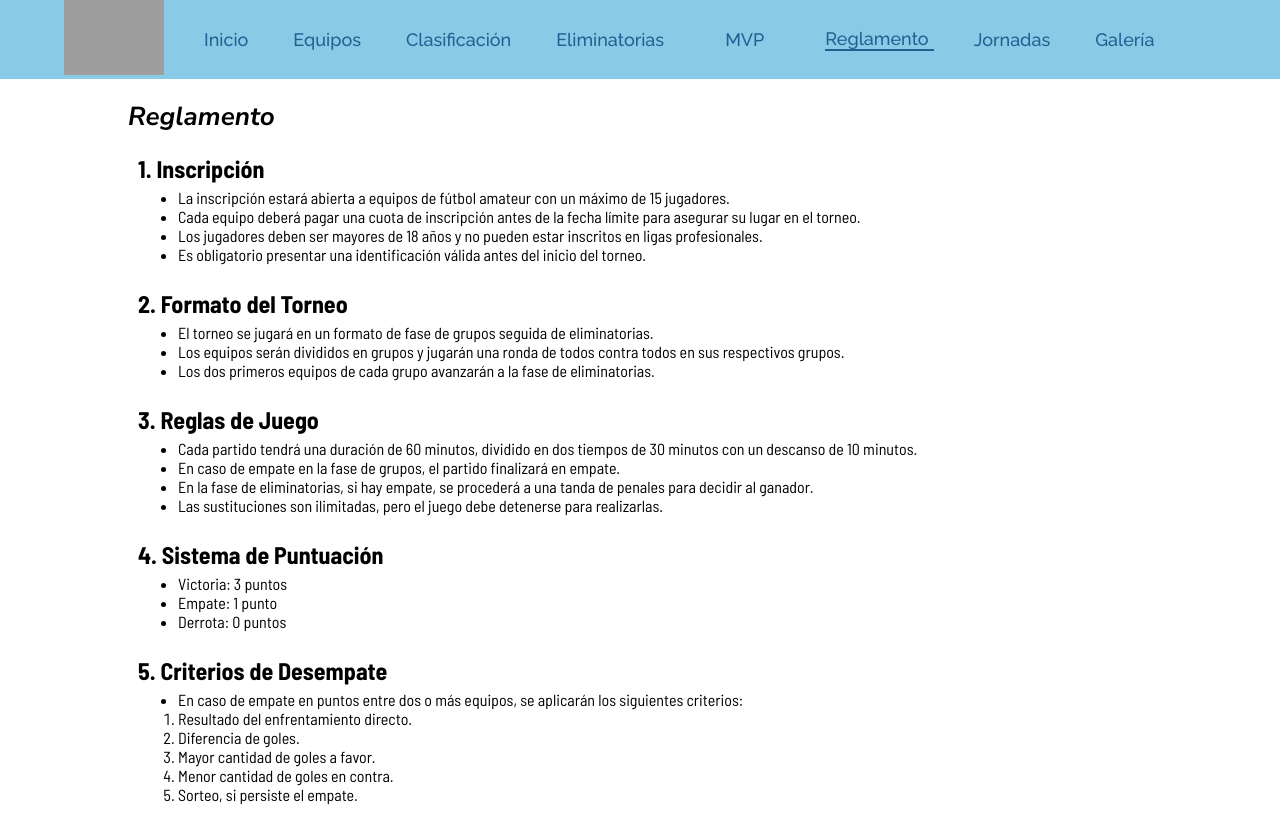
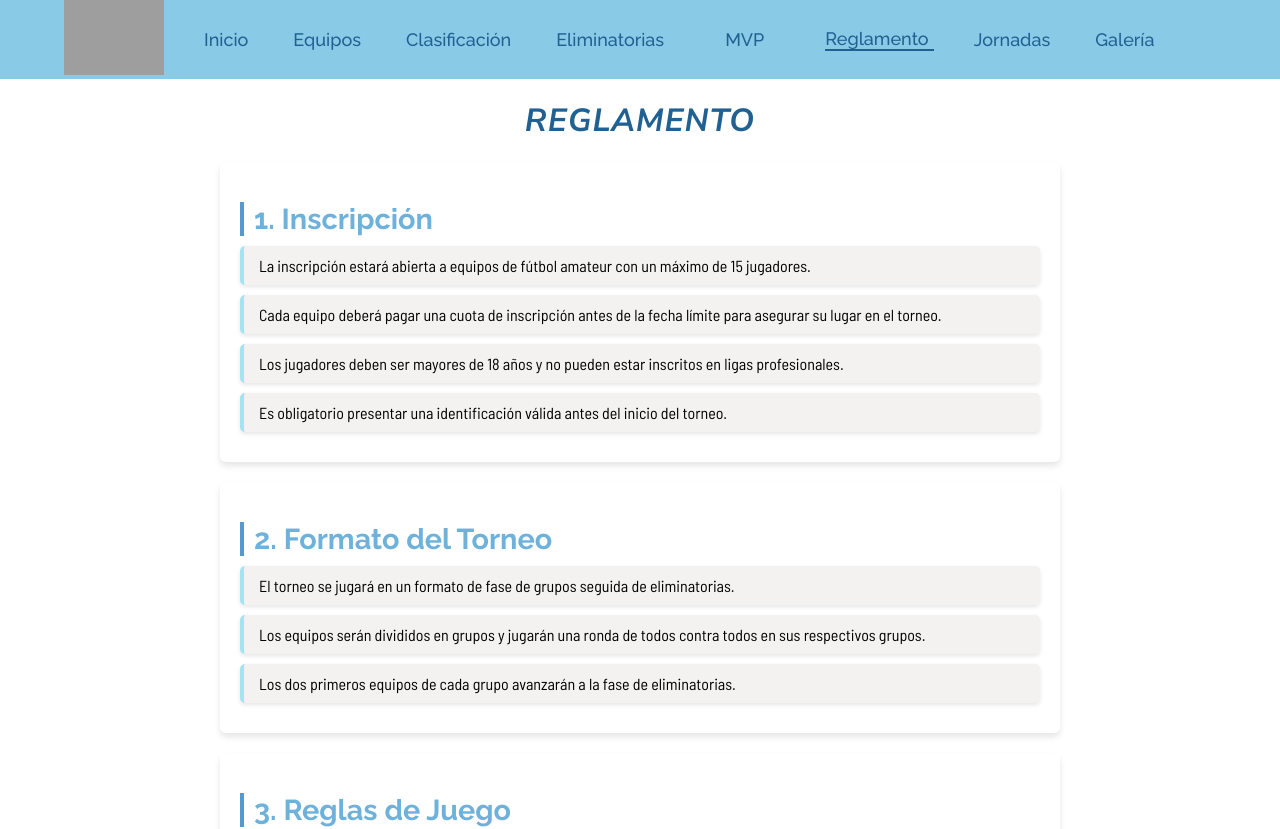
Before and after one commit to FabricioNarvaez/soccerFront, a Vue app: page /reglamento in a window 1280 px wide. Shown: the top 829 px of the page. Built offline with nearby package versions, Linux system fonts and the light colour scheme; grey boxes are pictures that could not be loaded; some icons are missing.

Commit message:
[FRONT-56] Added new styles for rules page

```diff
--- /dev/null
+++ b/src/assets/css/rules/rules.css
@@ -0,0 +1,62 @@
+.section h2 {
+    font-family: var(--headerFont);
+    color: var(--blueLevel4Palette);
+    font-size: 1.8rem;
+    margin-top: 20px;
+    margin-bottom: 10px;
+    border-left: 4px solid var(--blueLevel5Palette);
+    padding-left: 10px;
+}
+
+.section ul {
+    list-style-type: none;
+    padding: 0;
+}
+
+.section ul li,
+.section ol li {
+    background-color: var(--lightBrown);
+    margin-bottom: 10px;
+    padding: 10px 15px;
+    border-left: 4px solid var(--blueLevel2Palette);
+    border-radius: 5px;
+    box-shadow: 0 2px 4px rgba(0, 0, 0, 0.1);
+}
+
+.section ul li:hover,
+.section ol li:hover {
+    background-color: var(--lightBrownPalette);
+    border-left-color: var(--blueLevel3Palette);
+    transition: background-color 0.3s ease, border-color 0.3s ease;
+}
+
+.section ol {
+    counter-reset: list-counter;
+    list-style: none;
+    margin-left: 20px;
+}
+
+.section ol li {
+    position: relative;
+    padding-left: 40px;
+}
+
+.section ol li::before {
+    content: counter(list-counter) ".";
+    counter-increment: list-counter;
+    position: absolute;
+    left: 10px;
+    top: 50%;
+    transform: translateY(-50%);
+    font-size: 1.2rem;
+    font-weight: bold;
+    color: var(--blueLevel4Palette);
+}
+
+.section {
+    max-width: 800px;
+    margin: 20px auto;
+    padding: 20px;
+    border-radius: 6px;
+    box-shadow: 0 4px 6px rgba(0, 0, 0, 0.1);
+}
--- a/src/assets/main.css
+++ b/src/assets/main.css
@@ -31,11 +31,19 @@ button:hover,
     box-shadow: 0px 0px 10px var(--blueLevel2Palette) ;
 }
 
+
+h2.subtitle {
+    text-align: center;
+    text-transform: uppercase;
+    letter-spacing: 1px;
+}
+
 .subtitle {
     font-style: italic;
     font-family: var(--subtitleFont);
+    color: var(--darkBluePalette);
     padding-top: 20px;
-    font-size: 26px;
+    font-size: 2rem;
 }
 
 .boldText{
--- a/src/views/RulesView.vue
+++ b/src/views/RulesView.vue
@@ -90,12 +90,5 @@
 </template>
 
 <style>
-    .section{
-        margin: 20px 0px;
-        padding: 0px 10px;
-    }
-
-    ul {
-        padding: 5px 0px 5px 40px;
-    }
+    @import "../assets/css/rules/rules.css";
 </style>
```
